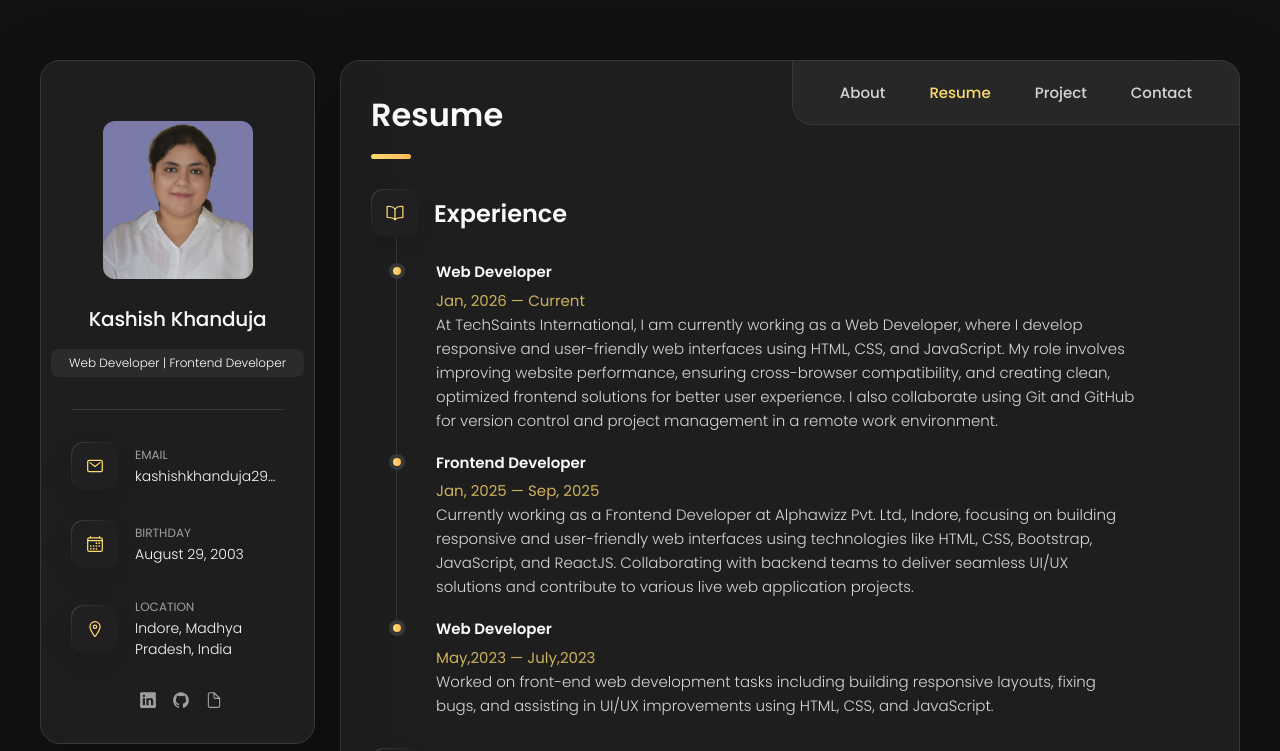
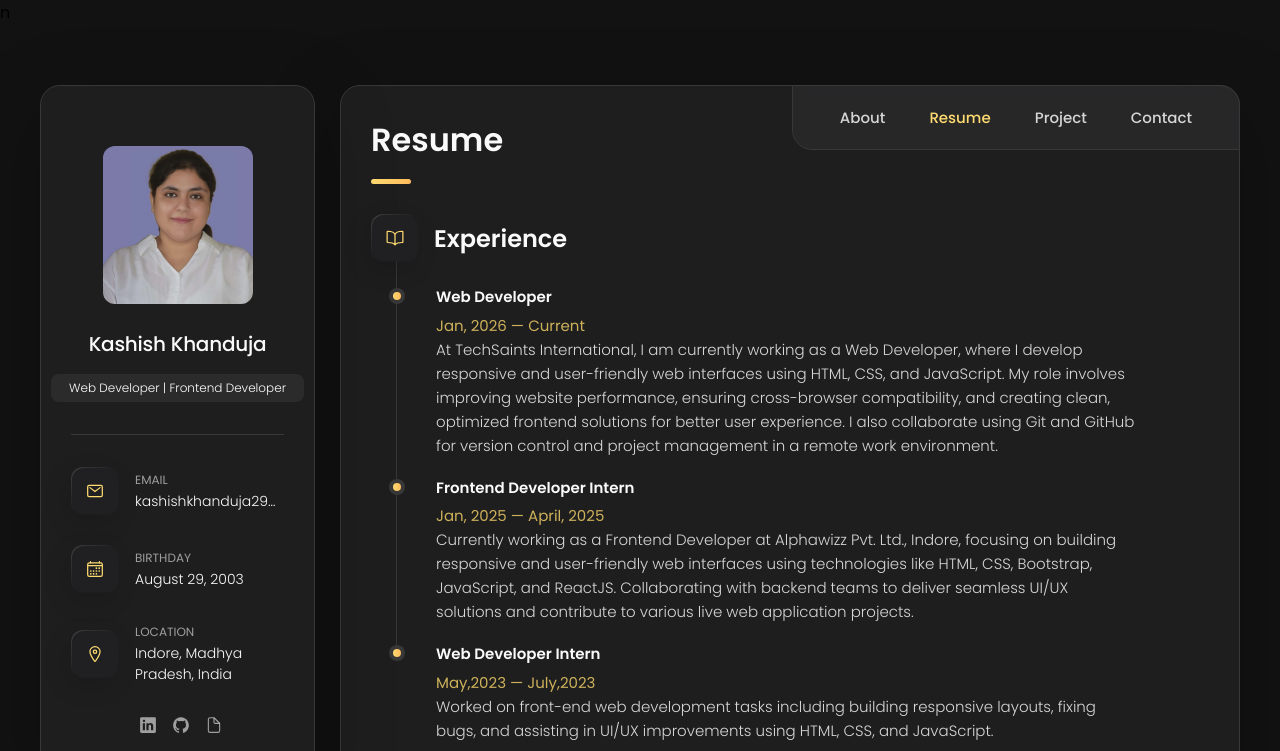
Before and after one commit to KKhanduja29/kashish_portflio, a plain HTML site: page index.html in a window 1280 px wide. Both pictures are taken after a click on the button "Resume". Shown: the top 751 px of the page. Drawn offline with nearby package versions, Linux system fonts and the light colour scheme.

Commit message:
Update index.html

```diff
--- a/index.html
+++ b/index.html
@@ -30,7 +30,7 @@
       rel="stylesheet"
     />
   </head>
-
+n
   <body>
     <!--
     - #MAIN
@@ -366,9 +366,9 @@
                 </p>
               </li>
               <li class="timeline-item">
-                <h4 class="h4 timeline-item-title">Frontend Developer</h4>
+                <h4 class="h4 timeline-item-title">Frontend Developer Intern</h4>
 
-                <span>Jan, 2025 — Sep, 2025</span>
+                <span>Jan, 2025 — April, 2025</span>
 
                 <p class="timeline-text">
                   Currently working as a Frontend Developer at Alphawizz Pvt.
@@ -381,7 +381,7 @@
               </li>
 
               <li class="timeline-item">
-                <h4 class="h4 timeline-item-title">Web Developer</h4>
+                <h4 class="h4 timeline-item-title">Web Developer Intern</h4>
 
                 <span>May,2023 — July,2023</span>
 
```
